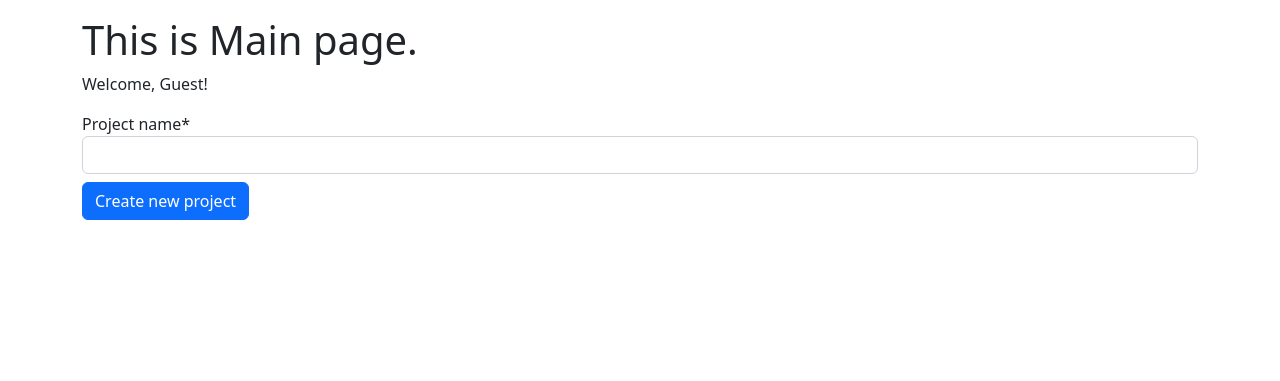
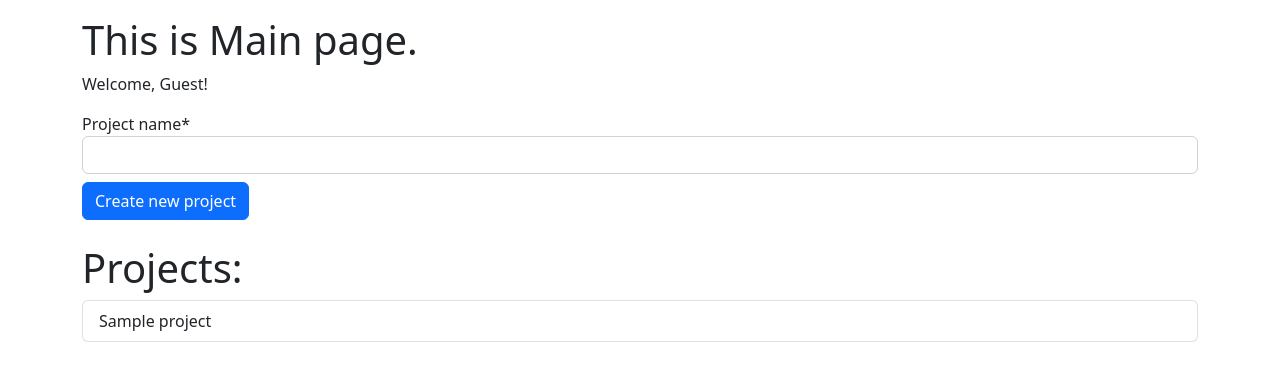
Before and after one commit to joachimwan/django_test_project, a Django app: page / in a window 1280 px wide. Shown: the part 56-437 px from the top of the page. Run offline with Django 4.2, Linux system fonts and the light colour scheme; tables that the repository leaves empty hold one stand-in row (values such as "Sample post"); some libraries are stand-ins or nearby versions.

Commit message:
added dj_database_url

```diff
--- a/templates/main/index.html
+++ b/templates/main/index.html
@@ -23,6 +23,12 @@
     <button type="submit" class="btn btn-primary mt-2" name="create_project">Create new project</button>
 </form>
 
-
+<br>
+<h1>Projects:</h1>
+{% for project in projects %}
+    <div class="list-group">
+        <a href="#" class="list-group-item list-group-item-action">{{ project.project_name }}</a>
+    </div>
+{% endfor %}
 
 {% endblock %}
--- a/test_project/settings.py
+++ b/test_project/settings.py
@@ -159,4 +159,5 @@ MESSAGE_TAGS = {
 
 # Configure Django App for Heroku.
 import django_on_heroku
+import dj_database_url
 django_on_heroku.settings(locals())
```
